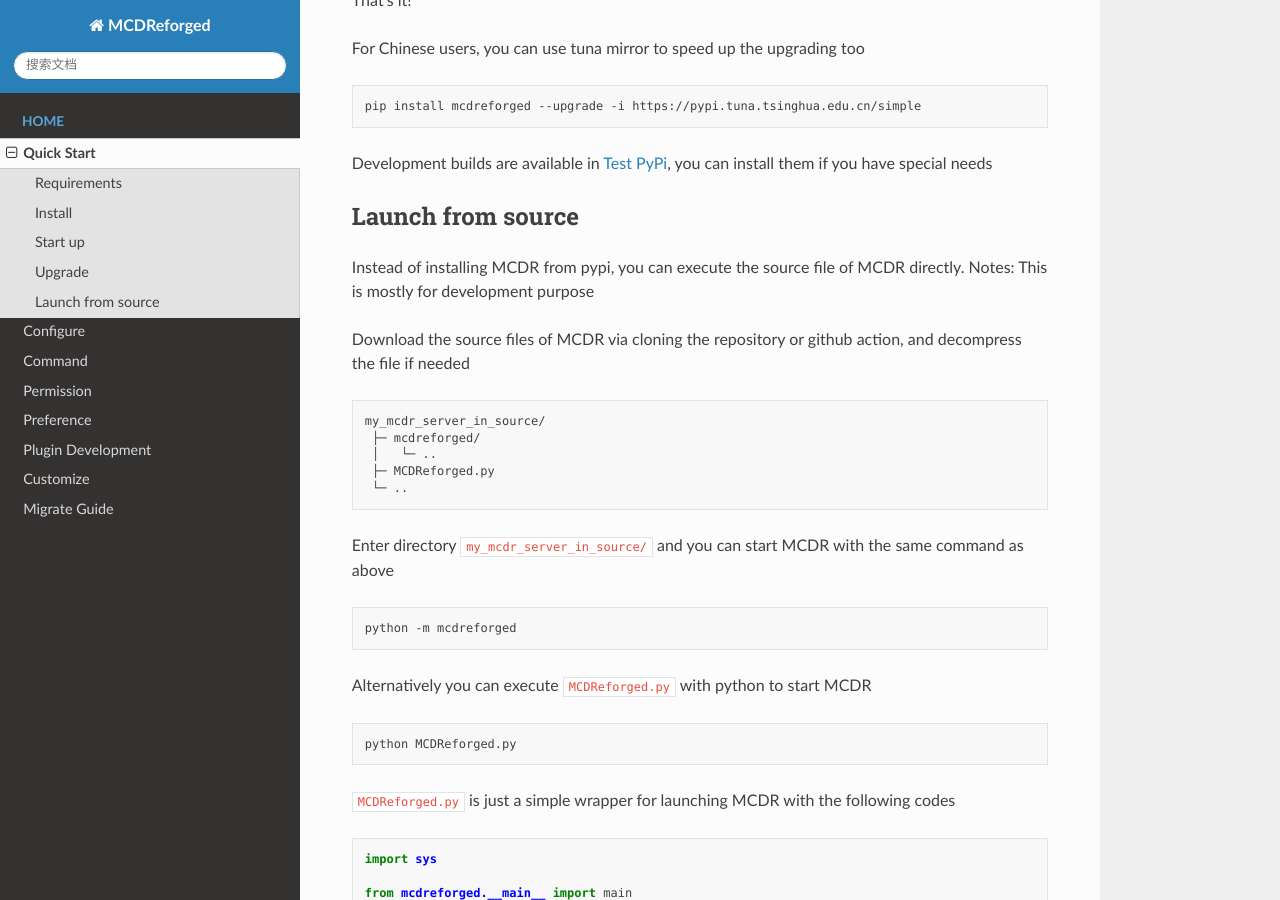
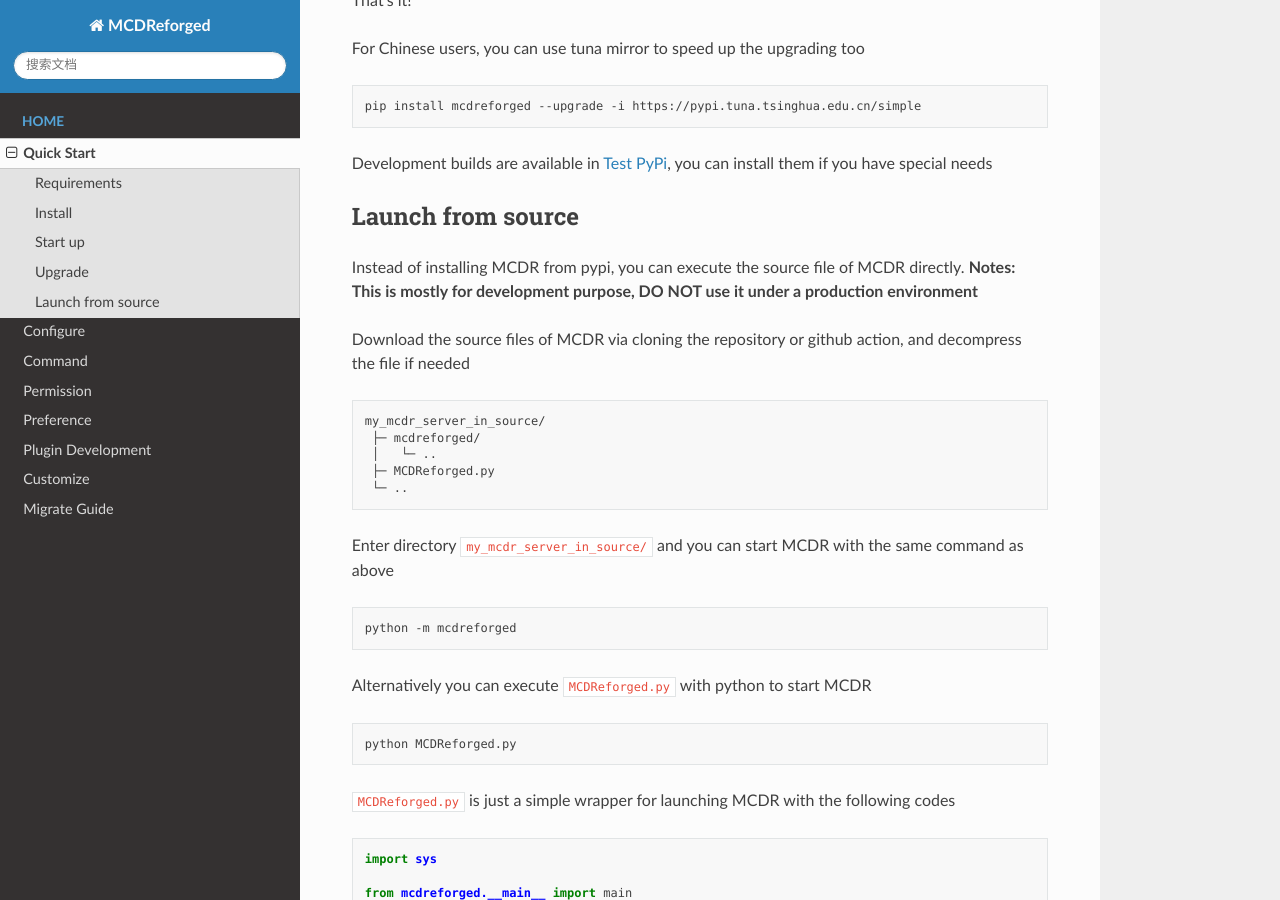
Before and after one commit to MCDReforged/MCDReforged, a Sphinx documentation site: the page built from docs/source/quick_start.rst, in a window 1280 px wide and 900 px high, scrolled down 1468 px. Built offline with Sphinx 7.4.7 and the Read the Docs theme 2.0.0, drawn with Linux system fonts in a browser that asks for light colours.

Commit message:
doc: more obvious warning for starting from source in quick start doc

```diff
--- a/docs/source/quick_start.rst
+++ b/docs/source/quick_start.rst
@@ -77,7 +77,7 @@
 Launch from source
 ------------------
 
-Instead of installing MCDR from pypi, you can execute the source file of MCDR directly. Notes: This is mostly for development purpose
+Instead of installing MCDR from pypi, you can execute the source file of MCDR directly. **Notes: This is mostly for development purpose, DO NOT use it under a production environment**
 
 Download the source files of MCDR via cloning the repository or github action, and decompress the file if needed
 
```
Also changed, not shown: 1 other file.
